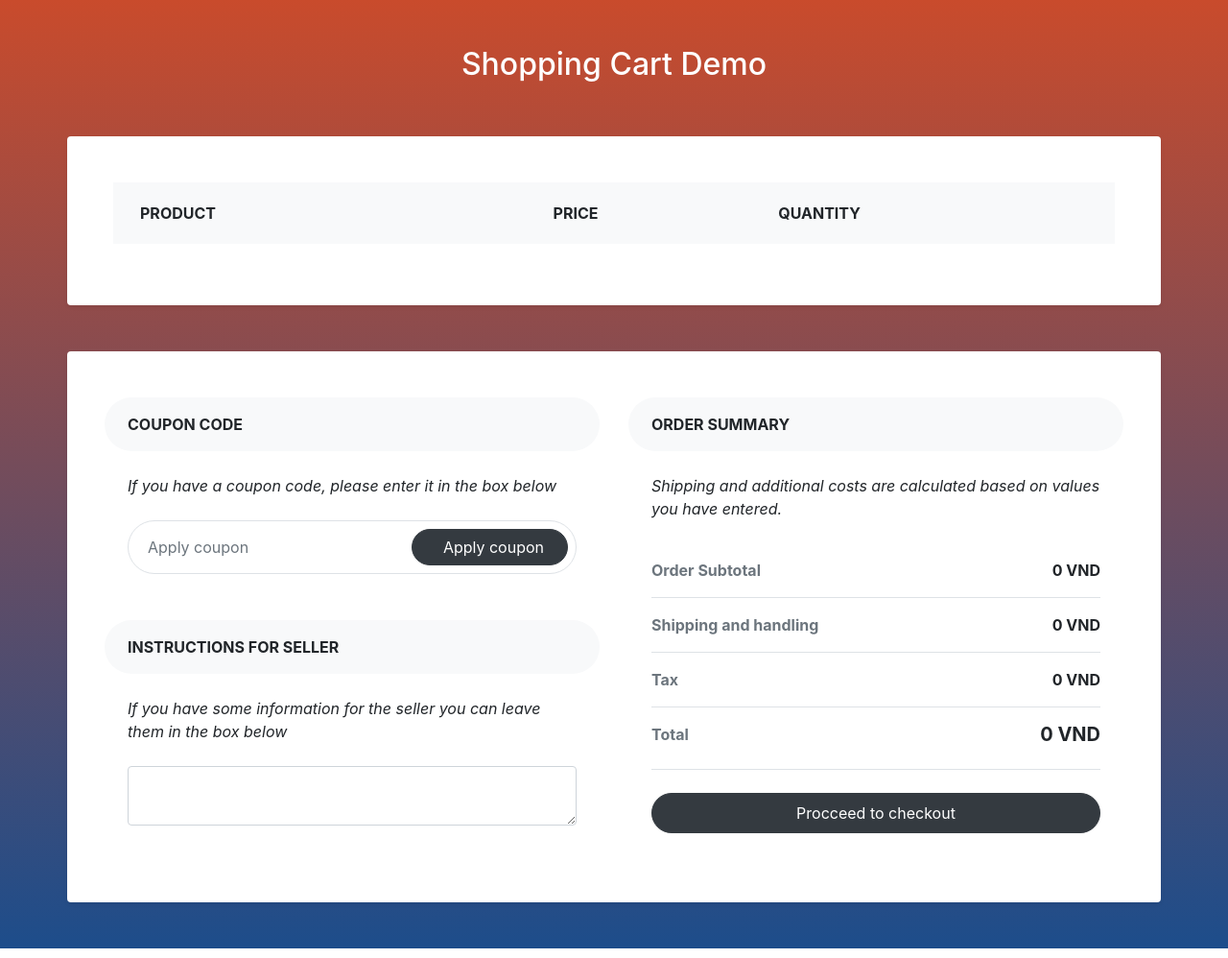
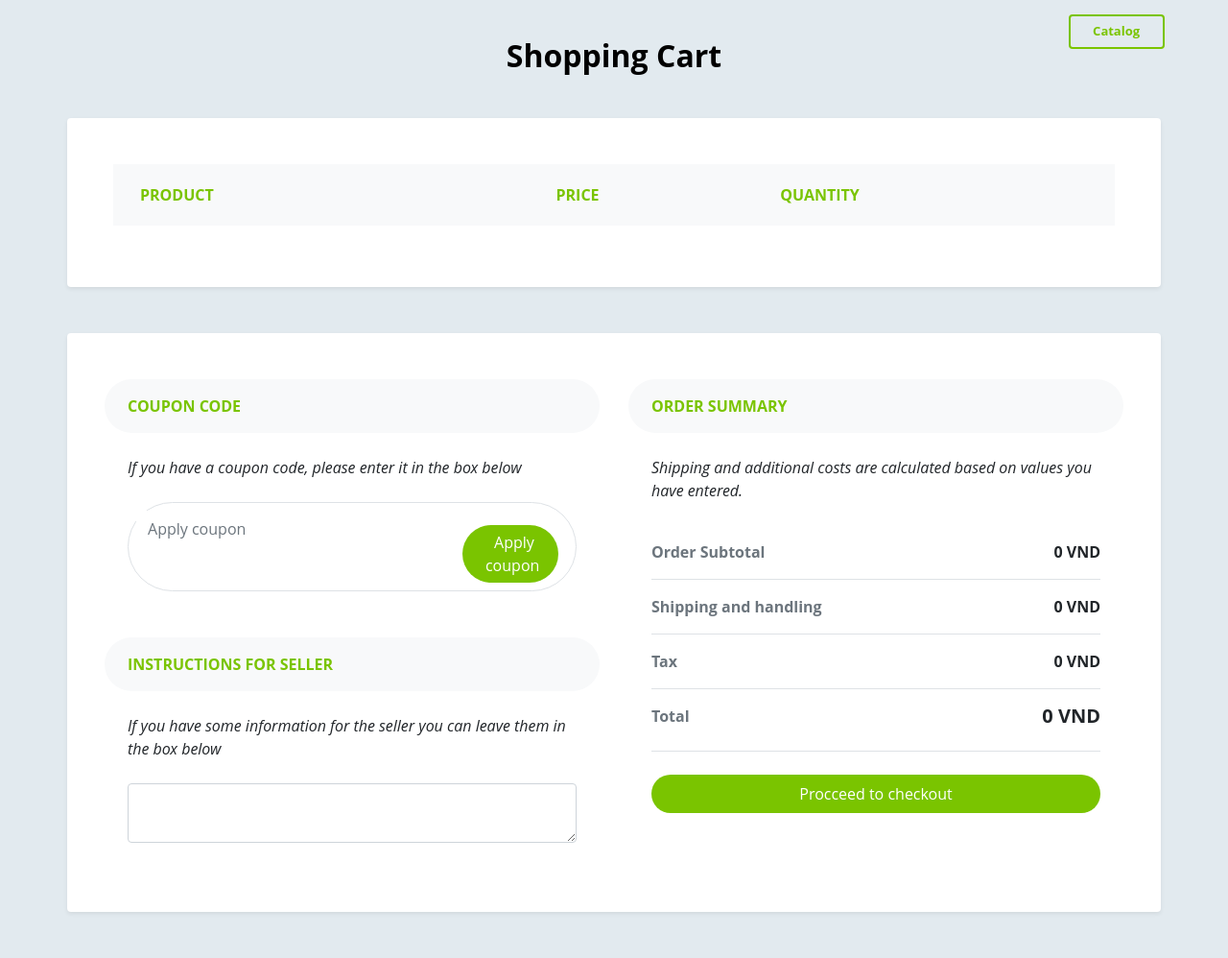
Before and after one commit to YennNgoc/ShoppingCart_Demo, a Django app: page /webapp/cart/ in a window 1280 px wide. Shown: the whole page at 96% size. Run offline with Django 4.2, Linux system fonts and the light colour scheme; data that the repository does not hold is empty; some libraries are stand-ins or nearby versions.

Commit message:
version 2.0

```diff
--- a/demo/usermanagement/models.py
+++ b/demo/usermanagement/models.py
@@ -4,5 +4,5 @@ from django.contrib.auth.models import AbstractUser
 class User(AbstractUser):
     is_customer = models.BooleanField(default=True)
     is_saleperson = models.BooleanField(default=True)
-    phone_number = models.CharField(max_length=20, blank=True)
-    address = models.CharField(max_length=200,blank=True)
+    #phone_number = models.CharField(max_length=20, blank=True)
+    #address = models.CharField(max_length=200,blank=True)
--- a/demo/utils.py
+++ b/demo/utils.py
@@ -1,3 +1,5 @@
+
+
 from pymongo import MongoClient
 
 def get_db_handle(db_name, host, port, username, password):
--- a/demo/webapp/static/stylesheets/style.css
+++ b/demo/webapp/static/stylesheets/style.css
@@ -1,6 +1,13 @@
 body {
     background: #487dc7;
-    background: -webkit-linear-gradient(to bottom, #c94b2c, #1d4d8b);
-    background: linear-gradient(to bottom, #c94b2c, #1d4d8b);
     min-height: 100vh;
   }
+.btn{
+  font-size: 13px;
+  width: 100px;
+  color: #7ac400;
+  background: none;
+  border: 2px solid #7ac400;
+  margin-right: 10px;
+  margin-top: 15px;
+  }
--- a/demo/webapp/templates/shoppingcart.html
+++ b/demo/webapp/templates/shoppingcart.html
@@ -9,13 +9,34 @@
         <script src="https://cdnjs.cloudflare.com/ajax/libs/jquery/3.2.1/jquery.min.js"></script>
         <script src="https://cdnjs.cloudflare.com/ajax/libs/twitter-bootstrap/4.3.1/js/bootstrap.bundle.min.js"></script>
         <script src="https://stackpath.bootstrapcdn.com/font-awesome/4.7.0/css/font-awesome.min.css"></script>
-
+        <style>
+          body {
+              background: #e2eaef;
+              font-family: "Open Sans", sans-serif;
+            }
+          .btnme{
+              font-size: 13px;
+              font-weight: bold;
+              width: 100px;
+              color: #7ac400;
+              background: none;
+              border: 2px solid #7ac400;
+              margin-right: 10px;
+              margin-top: 15px;
+              }
+            .btnme:hover, .btnme:focus {
+                color: #fff;
+                background: #7ac400;
+                box-shadow: none;
+              }
+        </style>
     </head>
     <body>
+    <a href="{% url 'product' %}" style="margin-left: 87%;" class="btnme btn">Catalog</a>
         <div class="px-4 px-lg-0">
             <!-- For demo purpose -->
-            <div class="container text-white py-5 text-center">
-              <h2> Shopping Cart Demo</h2>
+            <div class="container text-white py-5 text-center"  style="margin-top: -60px;margin-bottom: -10px;">
+              <h2 style="color:black;"> <b>Shopping Cart</b> </h2>
             </div>
             <!-- End -->
 
@@ -25,22 +46,20 @@
                   <div class="col-lg-12 p-5 bg-white rounded shadow-sm mb-5">
 
                     <!-- Shopping cart table -->
-                    <div class="table-responsive">
-                      <table class="table">
-                        <thead>
-                          <tr>
+                    <div class="table-responsive"  >
+                      <table class="table" >
+                        <thead >
+                          <tr >
                             <th scope="col" class="border-0 bg-light">
-                              <div class="p-2 px-3 text-uppercase">Product</div>
+                              <div class="p-2 px-3 text-uppercase" style="color: #7ac400;">Product</div>
                             </th>
                             <th scope="col" class="border-0 bg-light">
-                              <div class="py-2 text-uppercase">Price</div>
+                              <div class="py-2 text-uppercase" style="color: #7ac400;">Price</div>
                             </th>
-                            <th scope="col" class="border-0 bg-light">
+                            <th scope="col" class="border-0 bg-light" style="color: #7ac400;">
                               <div class="py-2 text-uppercase">Quantity</div>
                             </th>
-                            <!-- <th scope="col" class="border-0 bg-light">
-                              <div class="py-2 text-uppercase">Remove</div>
-                            </th> -->
+
                           </tr>
                         </thead>
                         <tbody>
@@ -68,24 +87,24 @@
 
                 <div class="row py-5 p-4 bg-white rounded shadow-sm">
                   <div class="col-lg-6">
-                    <div class="bg-light rounded-pill px-4 py-3 text-uppercase font-weight-bold">Coupon code</div>
+                    <div class="bg-light rounded-pill px-4 py-3 text-uppercase font-weight-bold" style="color: #7ac400;">Coupon code</div>
                     <div class="p-4">
                       <p class="font-italic mb-4">If you have a coupon code, please enter it in the box below</p>
                       <div class="input-group mb-4 border rounded-pill p-2">
                         <input type="text" placeholder="Apply coupon" aria-describedby="button-addon3" class="form-control border-0">
                         <div class="input-group-append border-0">
-                          <button id="button-addon3" type="button" class="btn btn-dark px-4 rounded-pill"><i class="fa fa-gift mr-2"></i>Apply coupon</button>
+                          <button id="button-addon3" type="button" class="btn btn-dark px-4 rounded-pill" style="background-color: #7ac400; border: none;"><i class="fa fa-gift mr-2"></i>Apply coupon</button>
                         </div>
                       </div>
                     </div>
-                    <div class="bg-light rounded-pill px-4 py-3 text-uppercase font-weight-bold">Instructions for seller</div>
+                    <div class="bg-light rounded-pill px-4 py-3 text-uppercase font-weight-bold" style="color: #7ac400;">Instructions for seller</div>
                     <div class="p-4">
                       <p class="font-italic mb-4">If you have some information for the seller you can leave them in the box below</p>
                       <textarea name="" cols="30" rows="2" class="form-control"></textarea>
                     </div>
                   </div>
                   <div class="col-lg-6">
-                    <div class="bg-light rounded-pill px-4 py-3 text-uppercase font-weight-bold">Order summary </div>
+                    <div class="bg-light rounded-pill px-4 py-3 text-uppercase font-weight-bold" style="color: #7ac400;">Order summary </div>
                     <div class="p-4">
                       <p class="font-italic mb-4">Shipping and additional costs are calculated based on values you have entered.</p>
                       <ul class="list-unstyled mb-4">
@@ -95,7 +114,7 @@
                         <li class="d-flex justify-content-between py-3 border-bottom"><strong class="text-muted">Total</strong>
                           <h5 class="font-weight-bold">{{total}}</h5>
                         </li>
-                      </ul><a href="{%url 'confirm' %}" class="btn btn-dark rounded-pill py-2 btn-block">Procceed to checkout</a>
+                      </ul><a href="{%url 'confirm' %}" class="btn btn-dark rounded-pill py-2 btn-block" style="background-color: #7ac400; border: none;">Procceed to checkout</a>
                     </div>
                   </div>
                 </div>
--- a/demo/webapp/views.py
+++ b/demo/webapp/views.py
@@ -10,9 +10,10 @@ from rest_framework.decorators import api_view
 from rest_framework import status
 from rest_framework.response import Response
 
-# Connect to our Redis instance
+# Connect to Redis instance
 redis_instance = redis.StrictRedis(host=settings.REDIS_HOST,
                                   port=settings.REDIS_PORT, db=0)
+
 db_handle, _ = get_db_handle('mongodb', 'localhost', '27017','','')
 
 @api_view(['GET', 'POST'])
```
Also changed, not shown: demo/usermanagement/templates/index.html (+17 -18 lines), demo/usermanagement/templates/login.html (+20 -3 lines), demo/usermanagement/templates/register.html (+23 -3 lines), demo/webapp/templates/catalog.html (+16 -1 lines).
